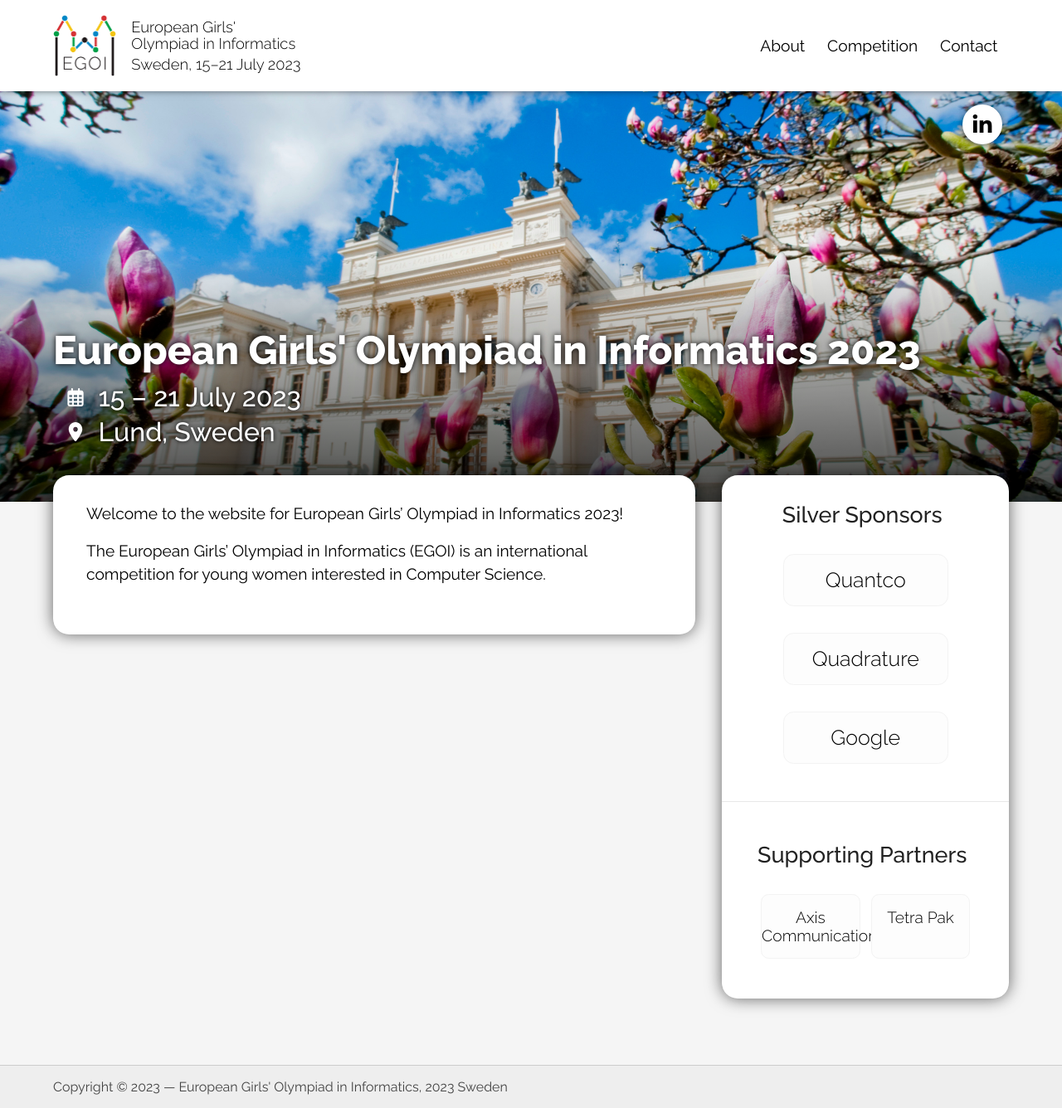
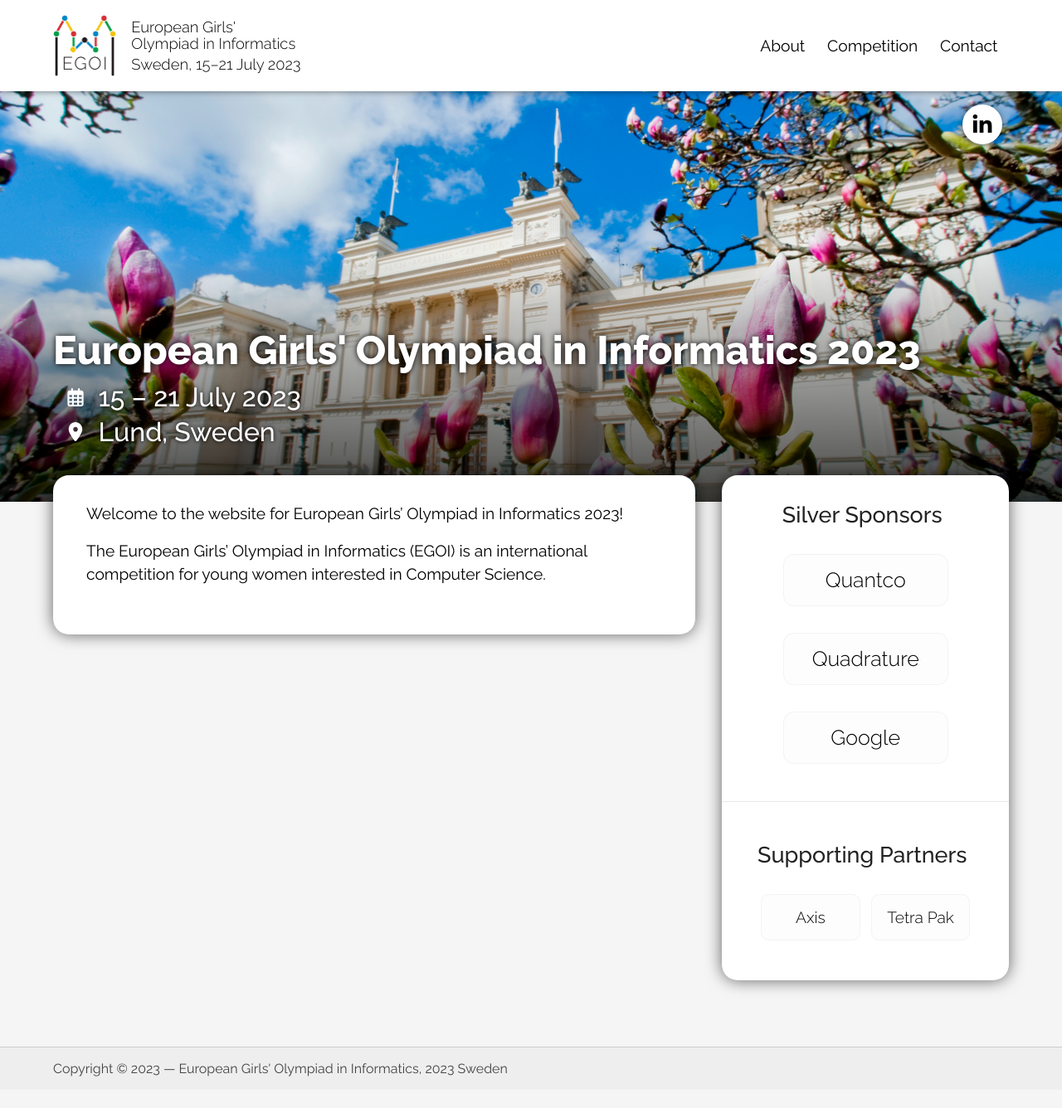
Before and after one commit to Kodsport/egoi23.se, a Jekyll site: the page built from index.md, in a window 1280 px wide. Shown: the whole page at 83% size. Built offline with Jekyll 4.4.1, drawn with Linux system fonts in a browser that asks for light colours; after the commit the page ends 1314 px from its top, so only the background shows below that.

Commit message:
add axis to sponsors list

```diff
--- a/_data/sponsors.yml
+++ b/_data/sponsors.yml
@@ -15,4 +15,4 @@
   title: Supporting Partners
   sponsors:
     - name: Tetra Pak
-    - name: Axis Communications
+    - name: Axis
```
